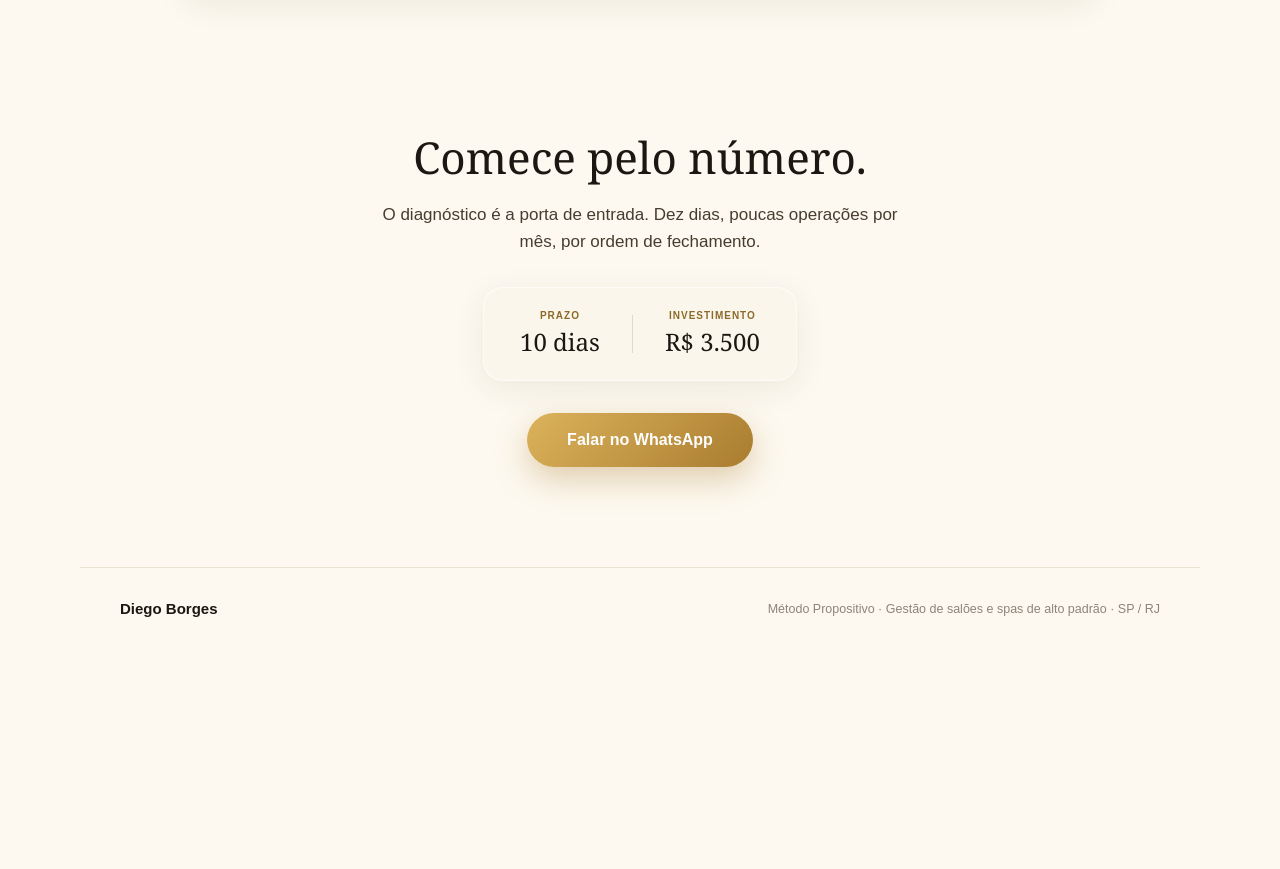
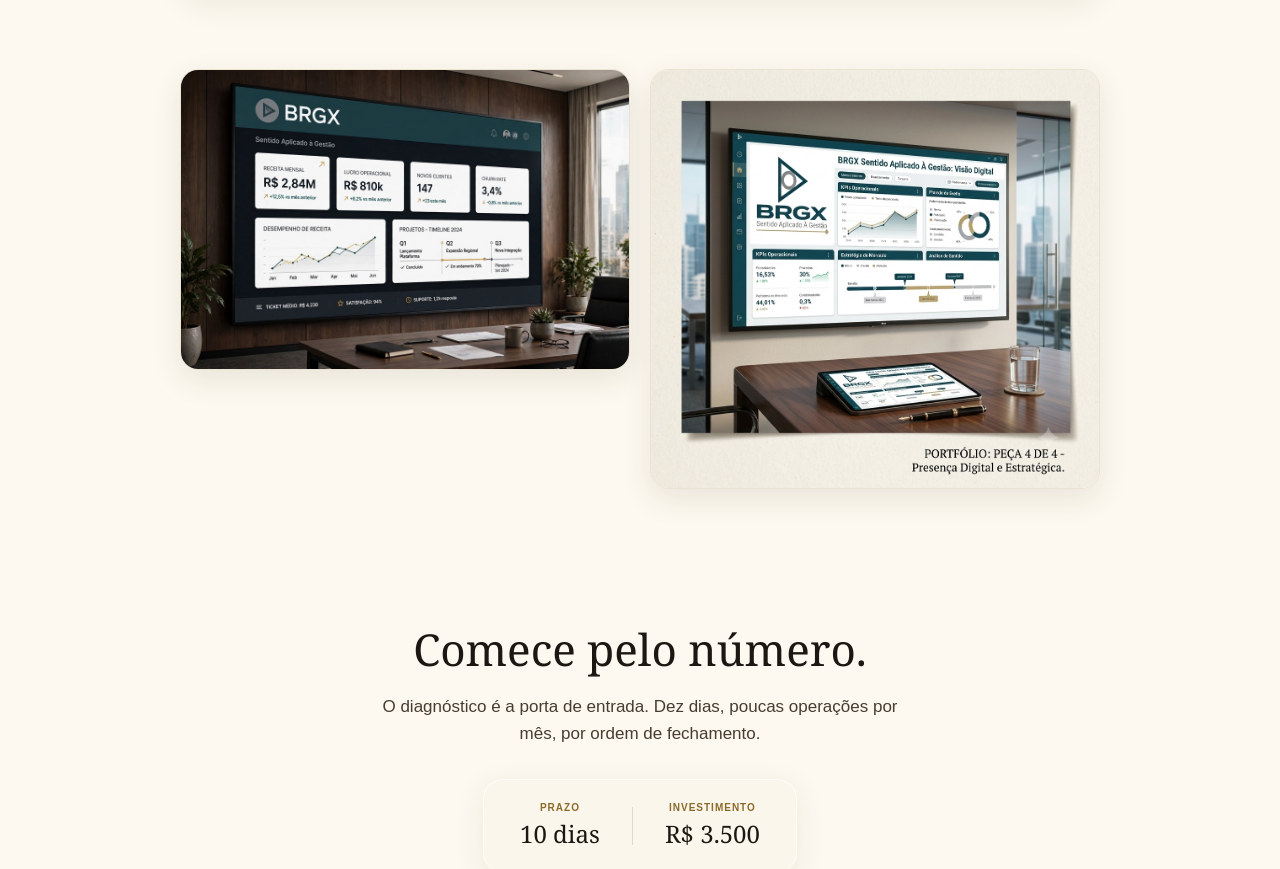
Before and after one commit to BRGXbrasil/Site, a plain HTML site: page index-b.html in a window 1280 px wide. Shown: the part 3283-4152 px from the top of the page. Before the commit the page ends 3932 px from the top, so only its background shows below. Drawn offline with Linux system fonts and the light colour scheme.

Commit message:
Update index-b.html

```diff
--- a/index-b.html
+++ b/index-b.html
@@ -25,6 +25,12 @@
   .reveal { opacity: 0; transform: translateY(24px); animation: rise 0.9s cubic-bezier(0.2,0.8,0.2,1) forwards; }
   @keyframes rise { to { opacity: 1; transform: translateY(0); } }
   .logo-mark { width: auto; object-fit: contain; display: block; }
+  .section-img {
+    width: 100%;
+    border-radius: 18px;
+    border: 1px solid rgba(140,107,42,0.15);
+    box-shadow: 0 10px 30px rgba(60,45,20,0.1);
+  }
 </style>
 </helmet>
 
@@ -164,6 +170,14 @@
     </div>
   </section>
 
+  <!-- IMAGENS DA PLATAFORMA -->
+  <section style="position:relative;max-width:1000px;margin:0 auto;padding:0 40px 72px;">
+    <div style="display:grid;grid-template-columns:1fr 1fr;gap:20px;">
+      <img src="assets/corporate-dashboard-ui-design-for-brgx-displayed-o.webp" alt="Dashboard BRGX" class="section-img">
+      <img src="assets/plataforma BRGX.PNG" alt="Plataforma BRGX" class="section-img">
+    </div>
+  </section>
+
   <section id="contato" style="position:relative;max-width:820px;margin:0 auto;padding:64px 40px 100px;text-align:center;">
     <h2 class="serif" style="font-size:44px;line-height:1.12;font-weight:400;margin-bottom:18px;">Comece pelo número.</h2>
     <p style="font-size:17px;line-height:1.6;color:#463d30;max-width:540px;margin:0 auto 32px;">O diagnóstico é a porta de entrada. Dez dias, poucas operações por mês, por ordem de fechamento.</p>
```
